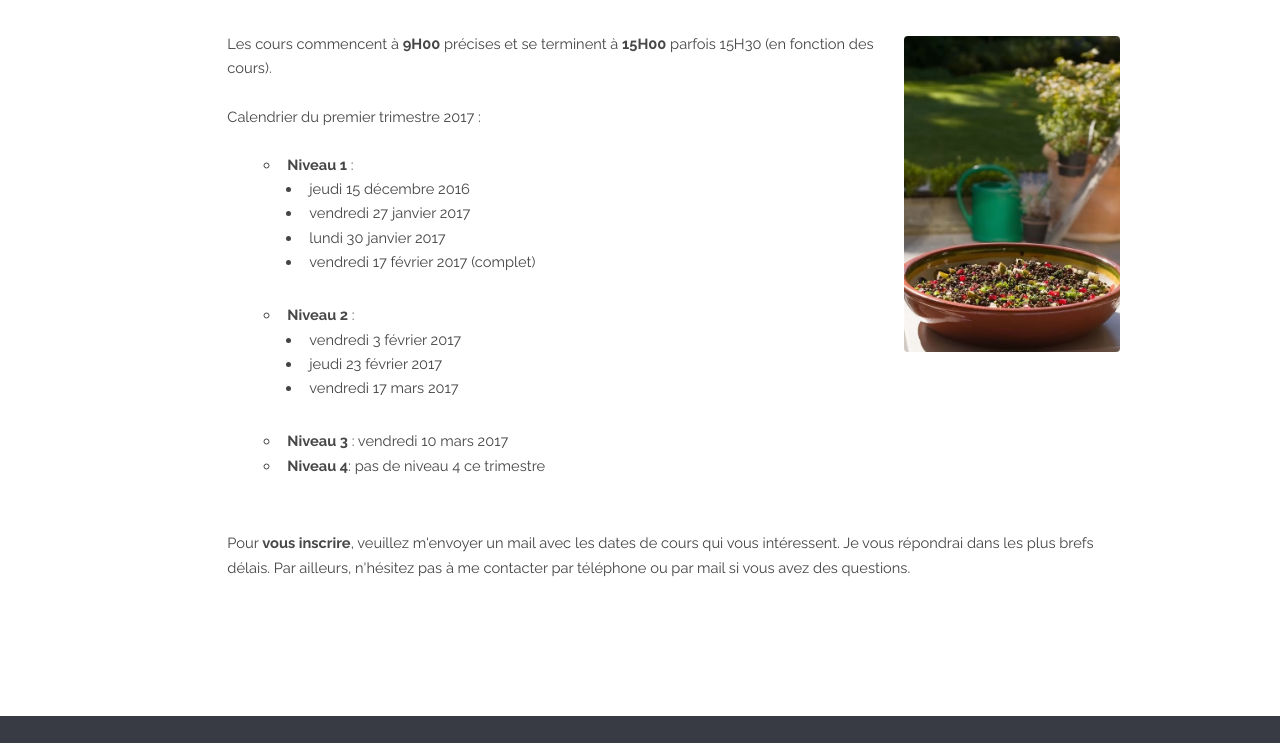
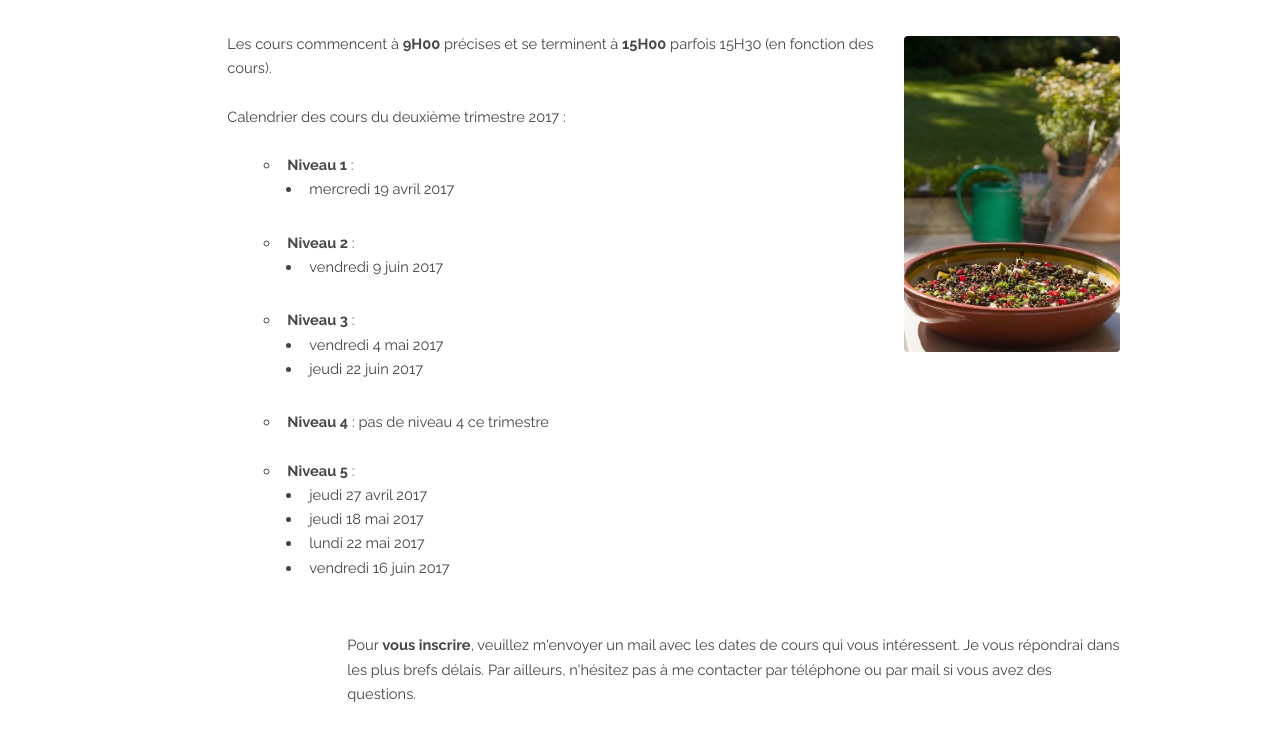
Before and after one commit to ssseeebbb/LaSanteCaSApprend, a plain HTML site: page Calendrier.html in a window 1280 px wide. Shown: the part 291-1034 px from the top of the page. Drawn offline with Linux system fonts and the light colour scheme.

Commit message:
Mise à jour 10.3.17 pour Avril-Juin 17

```diff
--- a/Calendrier.html
+++ b/Calendrier.html
@@ -60,27 +60,28 @@
 
 					<ul class = "coucou">
 						<li>Les cours commencent à <b>9H00</b> précises et se terminent à <b>15H00</b> parfois 15H30 (en fonction des cours).</li></br>
-						<li>Calendrier du premier trimestre 2017 :</li> <br>
+						<li>Calendrier des cours du deuxième trimestre 2017 :</li> <br>
 							<ul class = "coucou2">
 								<li><b>Niveau 1</b> :
 									<ul>
-										<li> jeudi 15 décembre 2016 </li>
-										<li> vendredi 27 janvier 2017 </li>
-										<li> lundi 30 janvier 2017 </li>
-										<li> vendredi 17 février 2017 (complet) </li>
-<!-- 										<li> Liste d'attente disponible pour prochain cours niveau 1 pour premier trimestre 2017 </li>
- -->									</ul>
+										<li> mercredi 19 avril 2017 </li>
+
+									</ul>
 								</li>
 								<li><b>Niveau 2</b> :
 									<ul>
-										<li> vendredi 3 février 2017 </li>
-										<li> jeudi 23 février 2017 </li>
-										<li> vendredi 17 mars 2017 </li>
+										<li> vendredi 9 juin 2017 </li>
+
 									</ul>
 								</li>
-								<li><b>Niveau 3</b> : vendredi 10 mars 2017
+								<li><b>Niveau 3</b> :
+									<ul>
+										<li> vendredi 4 mai 2017 </li>
+										<li> jeudi 22 juin 2017 </li>
+
+									</ul>
 								</li>
-								<li><b>Niveau 4</b>: pas de niveau 4 ce trimestre
+								<li><b>Niveau 4</b> : pas de niveau 4 ce trimestre <br><br>
 								</li>
 
 								<!-- <li>Niveau 4 : pas de cours niveau 4 ce trimestre
@@ -91,11 +92,18 @@
 					                    <li>   lundi 5 Décembre 2016 (1 place disponible) </li>
 									</ul>
 								</li> -->
-							</ul>
+
 						 <!-- <li>Les cours sont suspendus en Juillet et Août et reprendront en Septembre. Les dates pour le restant de l’année seront communiquées en Juin.</li>  -->
-					</ul>
+								</li>
+								<li><b>Niveau 5</b> :
+									<ul>
+										<li> jeudi 27 avril 2017 </li>
+										<li> jeudi 18 mai 2017 </li>
+										<li> lundi 22 mai 2017 </li>
+										<li> vendredi 16 juin 2017 </li>
 
-
+									</ul>
+								</li>
 					</p>
 					</br>
 
--- a/css/style.css
+++ b/css/style.css
@@ -637,6 +637,12 @@ height: 100%;
 	ul {
 		list-style: disc;
 		margin: 0 0 2em 0;
+		padding-left: 1em;
+	}
+
+	ul .nospace{
+		list-style: disc;
+		margin: 0 0 0 0;
 		padding-left: 1em;
 	}
 
```
Also changed, not shown: Cours.html (+21 -10 lines), Tarifs.html (+2 -2 lines).
